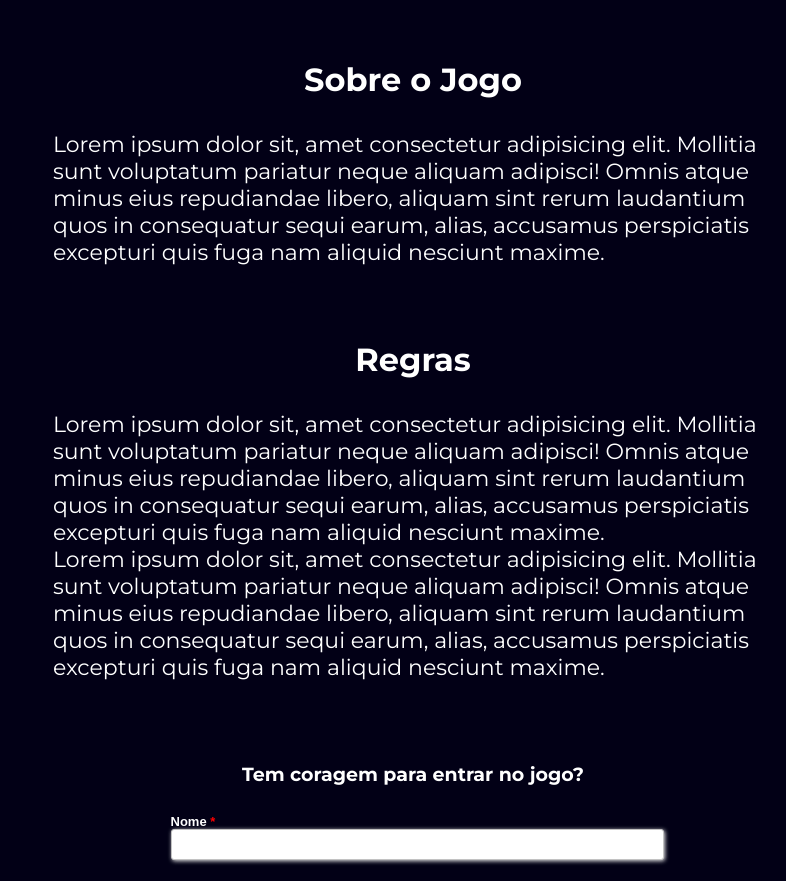
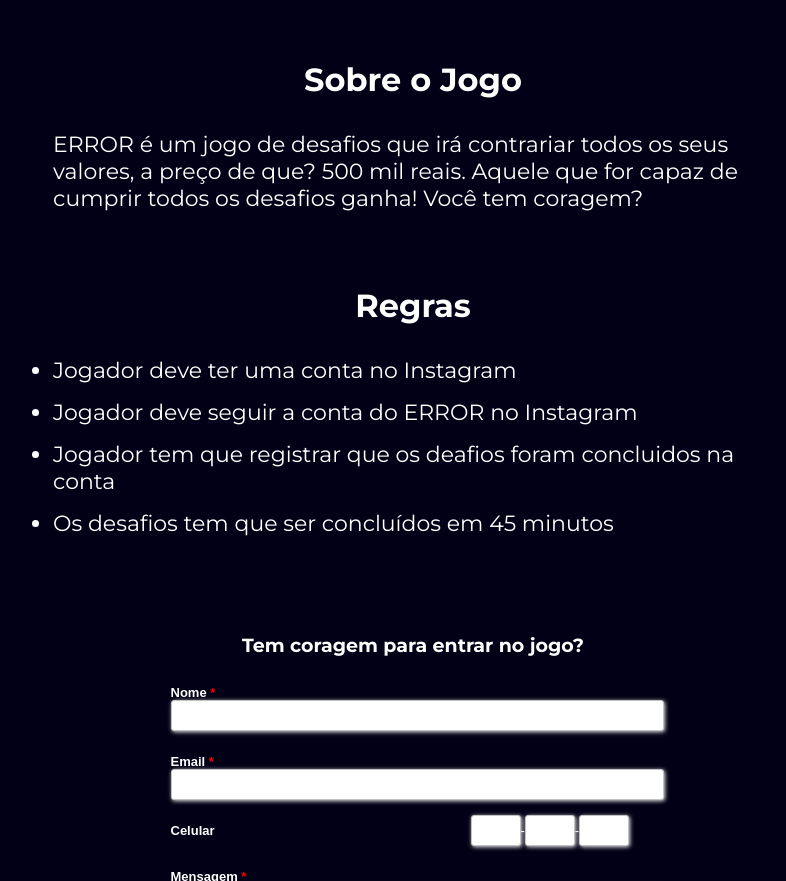
Before and after one commit to errorchallenge/errorphone, a plain HTML site: page index.html in a window 1280 px wide. Shown: the part 740-1621 px from the top of the page, without its empty margins (227-1013 px from the left). Drawn offline with Linux system fonts and the light colour scheme.

Commit message:
Update index.html

```diff
--- a/index.html
+++ b/index.html
@@ -27,10 +27,7 @@
 
         <div class="text">
             <h1>Sobre o Jogo</h1>
-            <p>Lorem ipsum dolor sit, amet consectetur adipisicing elit. Mollitia sunt voluptatum pariatur neque aliquam
-                adipisci! Omnis atque minus eius repudiandae libero, aliquam sint rerum laudantium quos in consequatur
-                sequi
-                earum, alias, accusamus perspiciatis excepturi quis fuga nam aliquid nesciunt maxime.</p>
+             <p>ERROR é um jogo de desafios que irá contrariar todos os seus valores, a preço de que? 500 mil reais. Aquele que for capaz de cumprir todos os desafios ganha! Você tem coragem? </p>
         </div>
 
     </section>
@@ -38,14 +35,20 @@
 
         <div class="text">
             <h1>Regras</h1>
-            <p>Lorem ipsum dolor sit, amet consectetur adipisicing elit. Mollitia sunt voluptatum pariatur neque aliquam
-                adipisci! Omnis atque minus eius repudiandae libero, aliquam sint rerum laudantium quos in consequatur
-                sequi
-                earum, alias, accusamus perspiciatis excepturi quis fuga nam aliquid nesciunt maxime.</p>
-            <p>Lorem ipsum dolor sit, amet consectetur adipisicing elit. Mollitia sunt voluptatum pariatur neque aliquam
-                adipisci! Omnis atque minus eius repudiandae libero, aliquam sint rerum laudantium quos in consequatur
-                sequi
-                earum, alias, accusamus perspiciatis excepturi quis fuga nam aliquid nesciunt maxime.</p>
+            <ul>
+                <li>
+                    Jogador deve ter uma conta no Instagram
+                </li>
+                <li>
+                    Jogador deve seguir a conta do ERROR no Instagram
+                </li>
+                <li>
+                    Jogador tem que registrar que os deafios foram concluidos na conta
+                </li>
+                <li>
+                    Os desafios tem que ser concluídos em 45 minutos
+                </li>
+            </ul>
         </div>
     </section>
     <section class="formulario">
```
